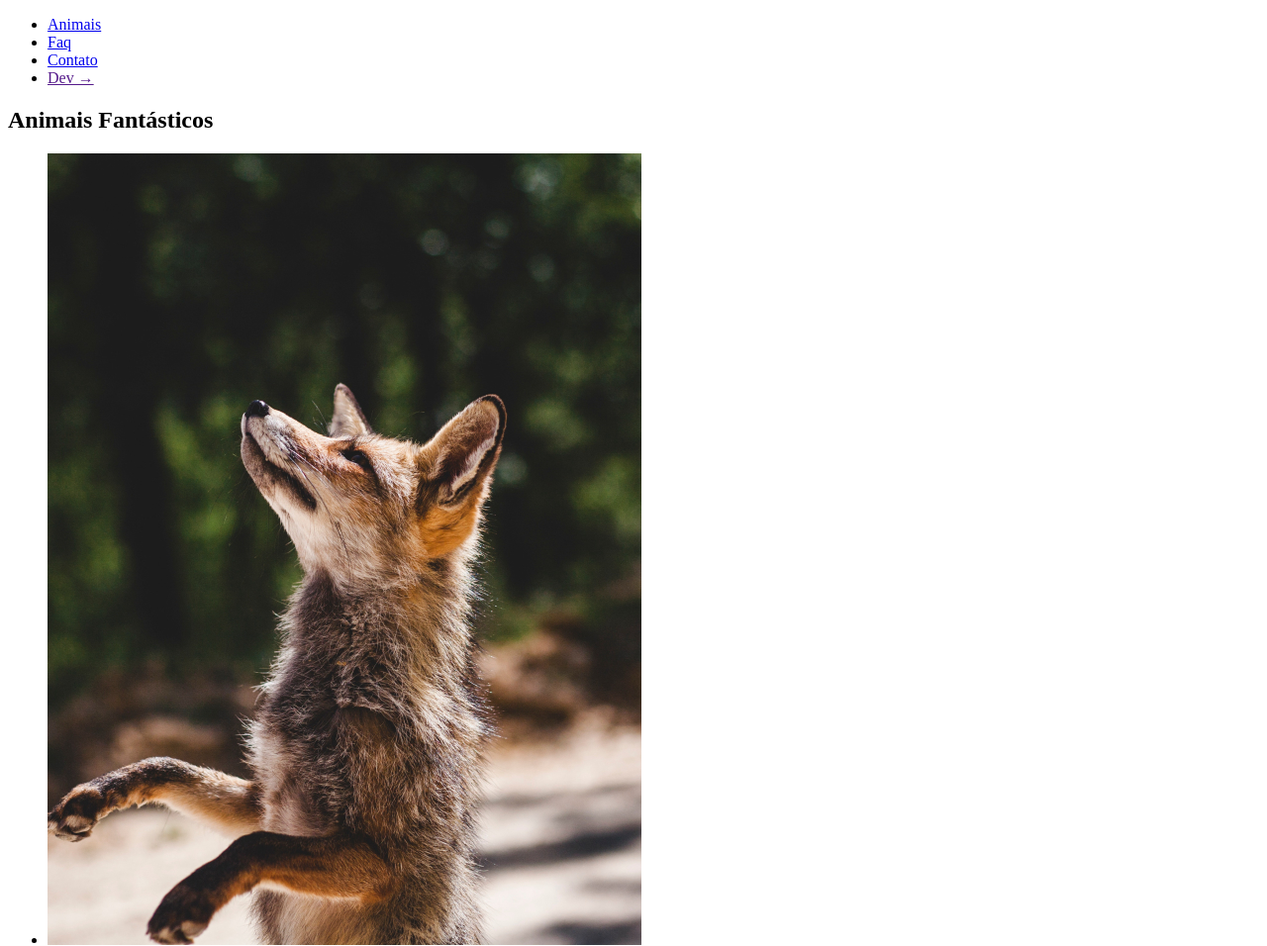
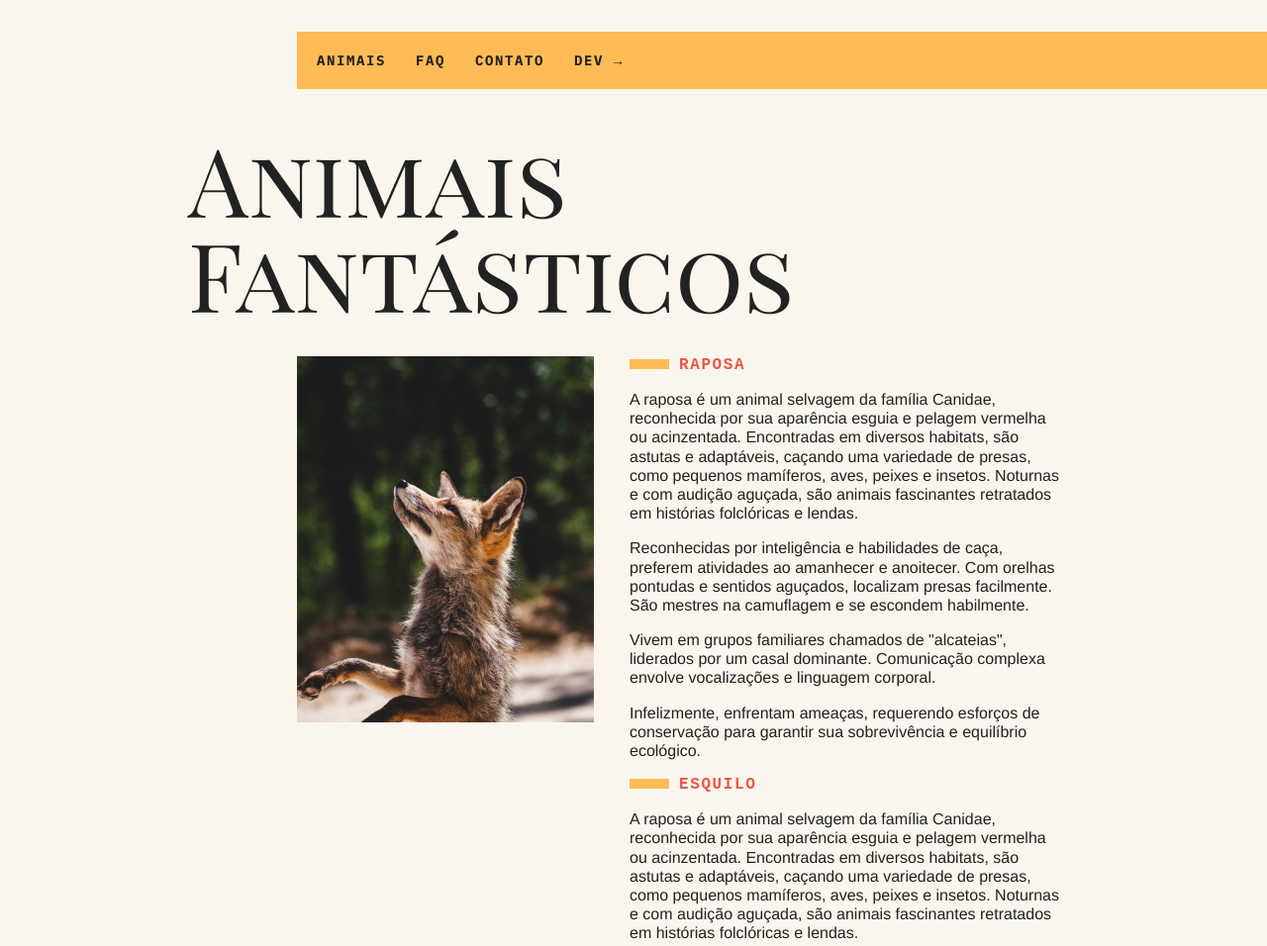
Before and after one commit to guhpissai/Animais-Fantasticos, a plain HTML site: page index.html in a window 1280 px wide. Shown: the top 956 px of the page at 99% size. Drawn offline with Linux system fonts and the light colour scheme.

Commit message:
Implementando estilos e grid

```diff
--- a/css/style.css
+++ b/css/style.css
@@ -0,0 +1,113 @@
+body, h1, h2, h3, ul, li, p, dd, dt, dl {
+  margin: 0px;
+  padding: 0px;
+}
+
+img {
+  display: block;
+  max-width: 100%;
+}
+
+ul {
+  list-style: none;
+}
+
+body {
+  background-color: #faf6ed;
+  color: #222;
+  -webkit-font-smoothing: antialiased;
+  display: grid;
+  grid-template-columns: 1fr 120px minmax(300px, 800px) 1fr;
+}
+
+.menu {
+  grid-column: 3 / 5;
+  margin-top: 2rem;
+  margin-bottom: 2rem;
+  background-color: #fb5;
+}
+
+.menu ul {
+  display: flex;
+  flex-wrap: wrap;
+  padding: 10px;
+}
+
+.menu li a {
+  display: block;
+  padding: 10px;
+  margin-right: 10px;
+  color: #222;
+  text-decoration: none;
+  font-family: 'IBM Plex Mono', monospace;
+  font-weight: bold;
+  text-transform: uppercase;
+  font-size: .875rem;
+  letter-spacing: .1rem;
+}
+
+.grid-section {
+  grid-column: 2 / 4;
+  width: 100%;
+  box-sizing: border-box;
+  padding: 10px;
+  display: grid;
+  grid-template-columns: 90px 300px 1fr;
+  grid-gap: 20px;
+  margin-bottom: 4rem;
+}
+
+.titulo {
+  font-family: 'Playfair Display SC', georgia;
+  font-size: 6rem;
+  line-height: 1;
+  font-weight: 400;
+  margin-bottom: 1rem;
+  grid-column: 1 / 4;
+}
+
+.animais h2 {
+  font-family: 'IDM Plex Mono', monospace;
+  font-size: 1rem;
+  text-transform: uppercase;
+  letter-spacing: .1em;
+  margin-bottom: 1rem;
+  color: #e54;
+}
+
+.animais h2::before {
+  content: '';
+  display: inline-block;
+  width: 40px;
+  height: 10px;
+  margin-right: 10px;
+  margin-left: 1rem;
+  background: #fb5;
+}
+
+.animais p {
+  font-family: Helvetica, arial;
+  line-height: 1.2;
+  margin: 1rem;
+}
+
+.animais-lista {
+  height: 370px;
+  overflow-y: scroll;
+  grid-column: 2;
+}
+
+.animais-lista::-webkit-scrollbar {
+  width: 18px;
+}
+
+.animais-lista::-webkit-scrollbar-thumb {
+  background: #fb5;
+  border-left: 4px solid #faf6ed;
+  border-right: 4px solid #faf6ed;
+
+}
+
+.animais-lista::-webkit-scrollbar-track {
+  background: #faf6ed;
+}
--- a/index.html
+++ b/index.html
@@ -4,10 +4,14 @@
   <meta charset="UTF-8">
   <meta name="viewport" content="width=device-width, initial-scale=1.0">
   <link rel="stylesheet" href="./css/style.css">
+  <link rel="preconnect" href="https://fonts.googleapis.com">
+  <link rel="preconnect" href="https://fonts.gstatic.com" crossorigin>
+  <link href="https://fonts.googleapis.com/css2?family=IBM+Plex+Mono:wght@400;700&family=Josefin+Sans:wght@700&display=swap" rel="stylesheet">
+  <link href="https://fonts.googleapis.com/css2?family=Playfair+Display+SC&display=swap" rel="stylesheet">
   <title>Animais Fantásticos</title>
 </head>
 <body>
-  <nav>
+  <nav class="menu">
     <ul>
       <li><a href="#animais">Animais</a></li>
       <li><a href="#faq">Faq</a></li>
@@ -17,7 +21,7 @@
   </nav>
   <section class="grid-section animais" id="animais">
     <h1 class="titulo">Animais Fantásticos</h1>
-    <ul>
+    <ul class="animais-lista">
       <li>
         <img src="./animais-img/imagem1.jpg" alt="">
       </li>
```
